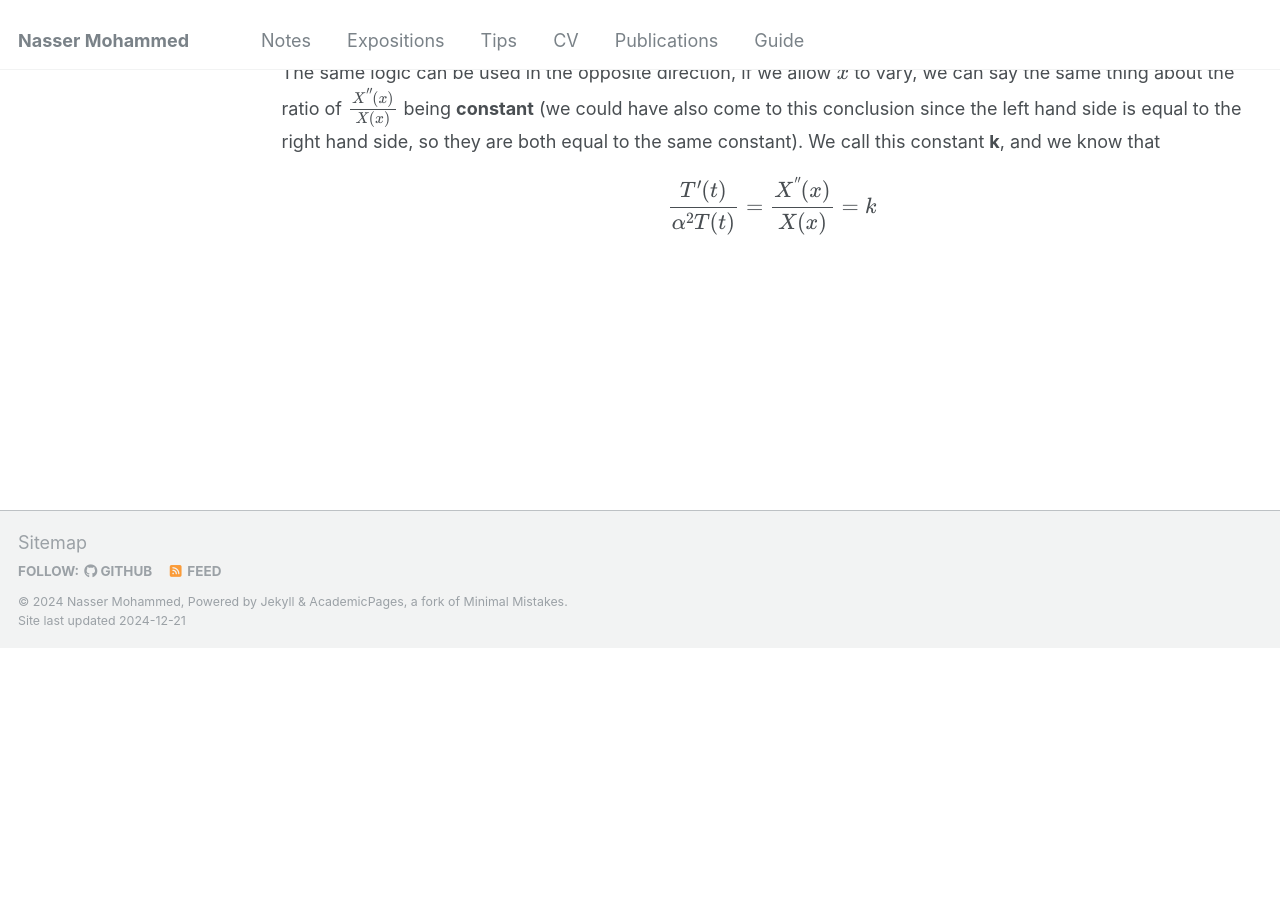
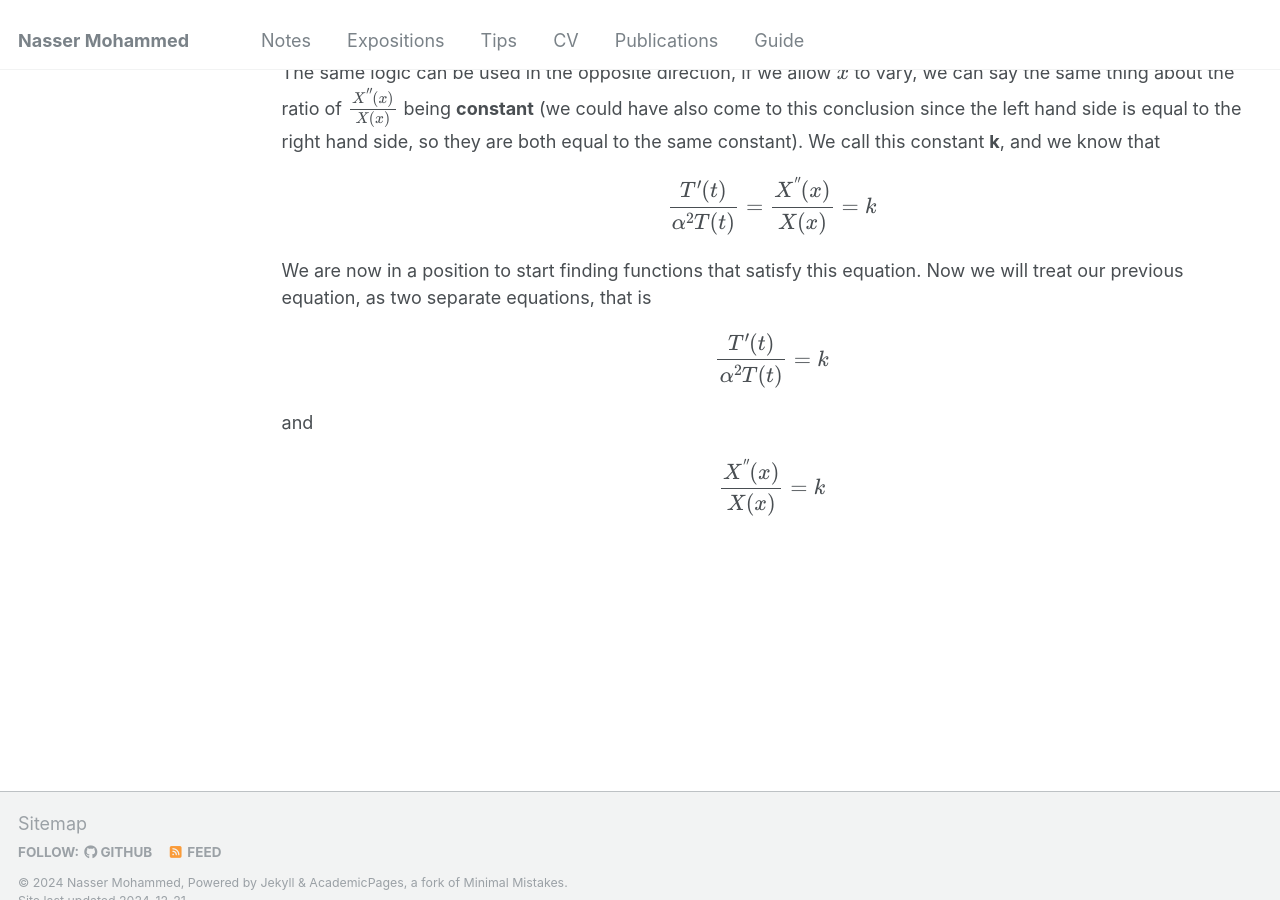
Before and after one commit to Nasser-Mohammed/Nasser-Mohammed.github.io, a Jekyll site: the page built from _pages/notes/pde/heatequation.md, in a window 1280 px wide and 900 px high, scrolled down 2157 px. Built offline with Jekyll 4.4.1, drawn with Linux system fonts in a browser that asks for light colours; before the commit the page ends 2805 px from its top, so only the background shows below that.

Commit message:
Update heatequation.md

```diff
--- a/_pages/notes/pde/heatequation.md
+++ b/_pages/notes/pde/heatequation.md
@@ -35,3 +35,4 @@ Now with our assumption in hand, we can rewrite our PDE. If \\(u(x,t) = T(t)X(x)
 For simplicity in future computation, I will also move the \\(\alpha^2\\) term to the left hand side of the equation by dividing both sides by \\(\alpha^2\\). At last, we have the equation \\[\frac{T'(t)}{\alpha^2T(t)} = \frac{X^{\''}(x)}{X(x)}\\]
 
 Here, we come to a very important conclusion. Since the left hand side of the equation is strictly in terms of \\(t\\) and the right hand side is strictly in terms of \\(x\\), then for example, if we allow \\(t\\) to vary, the right hand side of of the equation: \\[\frac{X^{\''}(x)}{X(x)}\\] will not change, since it is only dependent on \\(x\\). What this tells us, is that the ratio: \\[\frac{T'(t)}{\alpha^2T(t)}\\] is **constant**. i.e. \\(\alpha^2T(t)\\) is always inversely proportional to \\(T'(t)\\), and therefore is constant and does not change. The same logic can be used in the opposite direction, if we allow \\(x\\) to vary, we can say the same thing about the ratio of \\(\frac{X^{\''}(x)}{X(x)}\\) being **constant** (we could have also come to this conclusion since the left hand side is equal to the right hand side, so they are both equal to the same constant). We call this constant **k**, and we know that \\[\frac{T'(t)}{\alpha^2T(t)} = \frac{X^{\''}(x)}{X(x)} = k\\]
+We are now in a position to start finding functions that satisfy this equation. Now we will treat our previous equation, as two separate equations, that is \\[\frac{T'(t)}{\alpha^2T(t)} = k\\] and \\[\frac{X^{\''}(x)}{X(x)} = k\\]
```
